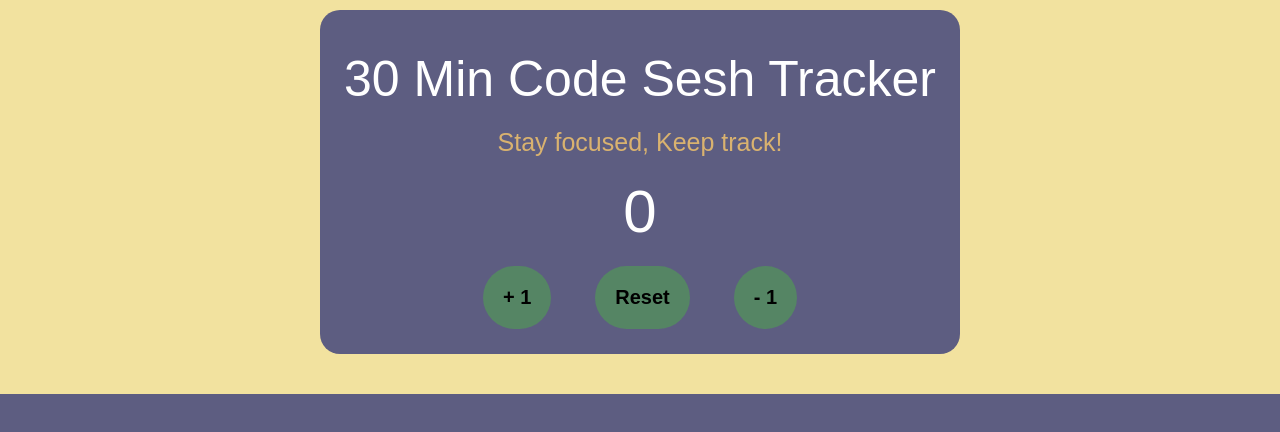
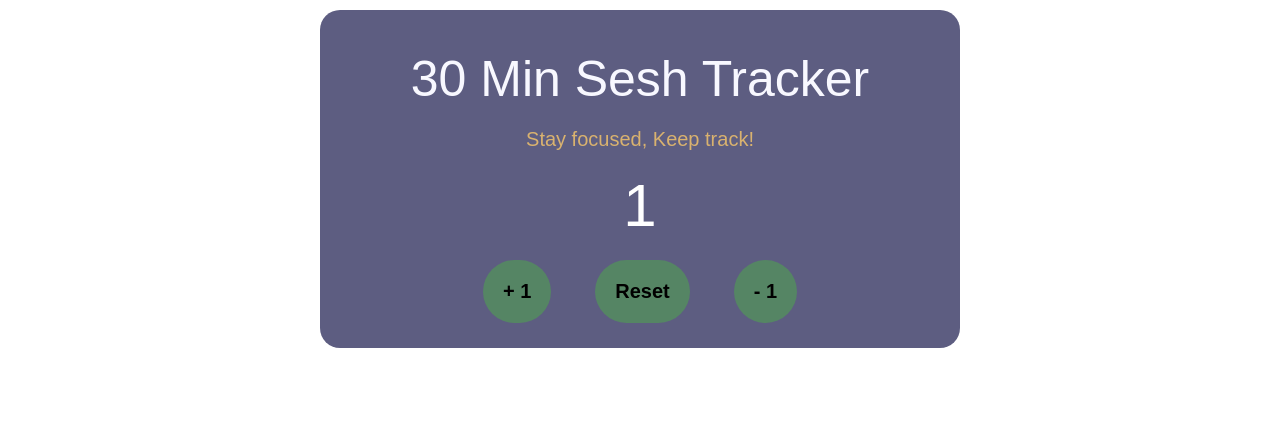
Before and after one commit to beanguap/30Min-Sesh-Tracker, a plain HTML site: page CodingTracker.html in a window 1280 px wide. Both pictures are taken after a click on the button "+ 1". Drawn offline with Linux system fonts and the light colour scheme.

Commit message:
upgrading

```diff
--- a/CodingTracker.html
+++ b/CodingTracker.html
@@ -10,12 +10,12 @@
     <body>
         <div class="tracker_body">
             <div class="content">
-            <h1>30 Min Code Sesh Tracker</h1>
-            <p class="tracker_text">Stay focused, Keep track!</p>
-            <label id ="counter">0</label><br>
-            <button class="btnPlus">+ 1</button>
-            <button class="btnReset">Reset</button>
-            <button class="btnSub">- 1</button>
+                <h1>30 Min Sesh Tracker</h1>
+                <p class="tracker_text">Stay focused, Keep track!</p>
+                <label id ="counter">0</label><br>
+                <button id="plusBtn">+ 1</button>
+                <button id="resetBtn">Reset</button>
+                <button id="subBtn">- 1</button>
             </div>
         </div>
         <script src="index.js"></script>
--- a/index.js
+++ b/index.js
@@ -1,5 +1,12 @@
+const counter = document.querySelector('#counter');
+let curValue = 0;
 
-const counter = document.querySelector('#countLabel')
-const btn  = document.querySelectorAll('.btn')
+const plusBtn = document.querySelector('#plusBtn');
+const resetBtn = document.querySelector('#resetBtn');
+const subBtn = document.querySelector('#subBtn');
 
-console.log(btn)
+plusBtn.addEventListener('click', () => {
+    curValue += 1;
+    counter.textContent = curValue;
+
+});
--- a/styles.css
+++ b/styles.css
@@ -2,23 +2,15 @@
     box-sizing: border-box;
     margin: 0;
     padding: 0;
-    background-color: #5d5d81;
 }
 
-h1 {
-    font-family: "Montserrat", sans-serif;
-    font-weight: 500;
-    text-align: center;
-    font-size: 50px;
-    color: white;
-}
 
 .tracker_body {
     display: flex;
     flex-direction: column;
     gap: 20px;
     align-items: center;
-    background: #f2e29f;
+
 }
 
 .content{
@@ -29,6 +21,35 @@ h1 {
     float: left;
     text-align: center;
     border-radius: 20px;
+    background-color: #5d5d81;
+}
+
+h1 {
+    font-family: "Montserrat", sans-serif;
+    font-weight: 500;
+    text-align: center;
+    font-size: 50px;
+    color: #F8F8FF;
+}
+
+p {
+    font-family: "Montserrat", sans-serif;
+    font-weight: 500;
+    text-align: center;
+    font-size: 20px;
+    padding: 20px;
+    color: #d9b26f;
+}
+
+
+
+#counter {
+    font-family: "Montserrat", sans-serif;
+    font-weight: 500;
+    text-align: center;
+    font-size: 60px;
+    padding: 20px;
+    color: white;
 }
 
 button {
@@ -44,20 +65,29 @@ button {
     font-weight: 800;
 }
 
-#counter {
-    font-family: "Montserrat", sans-serif;
-    font-weight: 500;
-    text-align: center;
-    font-size: 60px;
+
+.btnSub {
+    padding: 9px 25px;
+    background-color: #a41623;
+    border: none;
+    border-radius: 50px;
+    margin: 20px;
+    margin-bottom: 25px;
     padding: 20px;
-    color: white;
+    cursor: pointer;
+    font-size: 20px;
+    font-weight: 800;
 }
 
-p {
-    font-family: "Montserrat", sans-serif;
-    font-weight: 500;
-    text-align: center;
-    font-size: 25px;
+.btnReset {
+    padding: 9px 25px;
+    background-color: #cf8ba9;
+    border: none;
+    border-radius: 50px;
+    margin: 20px;
+    margin-bottom: 25px;
     padding: 20px;
-    color: #d9b26f;
+    cursor: pointer;
+    font-size: 20px;
+    font-weight: 800;
 }
```
